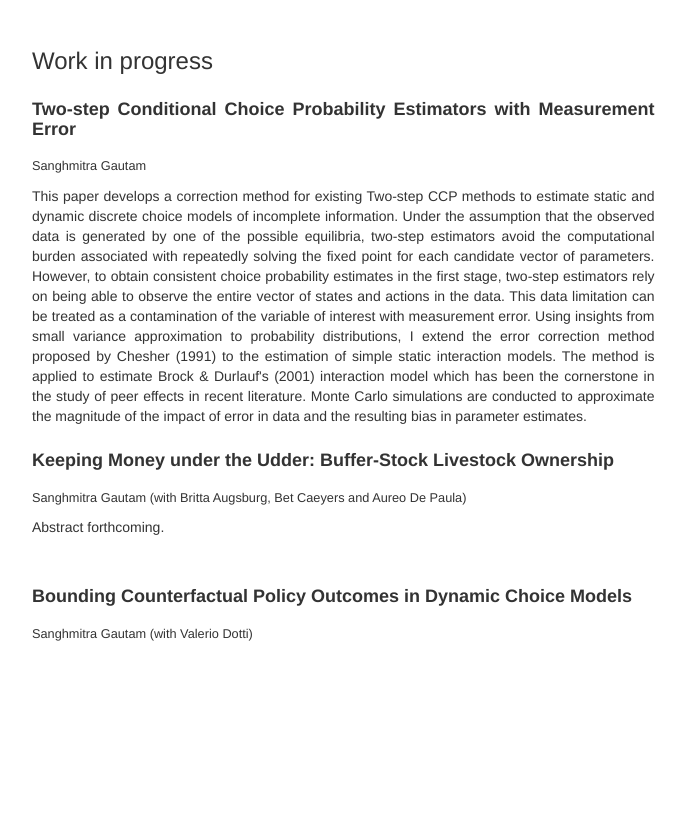
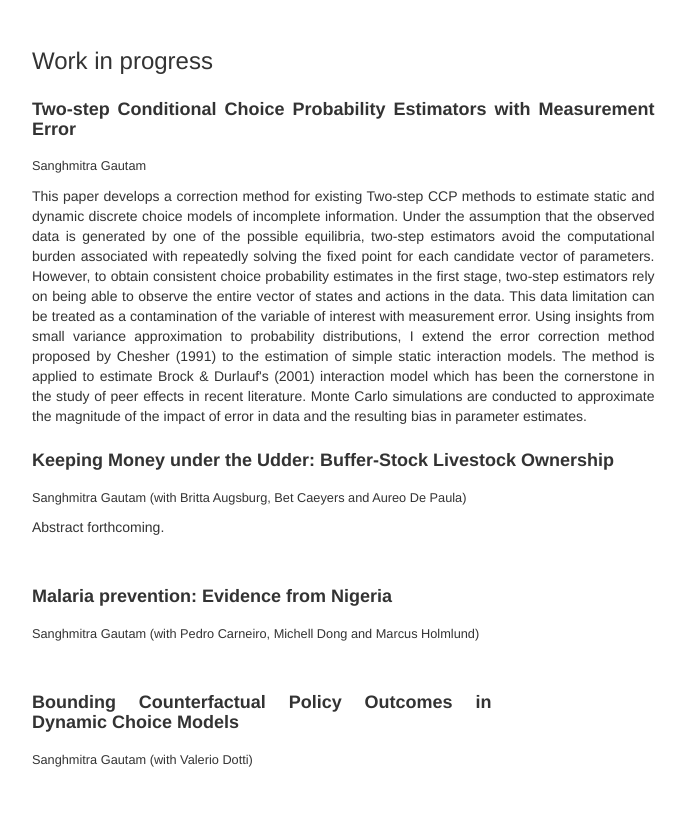
Before and after one commit to sanghmitragautam/sanghmitragautam.github.io, a plain HTML site: page research.html in a window 1280 px wide. Shown: the part 1010-1837 px from the top of the page, without its empty margins (188-874 px from the left). Before the commit the page ends 1738 px from the top, so only its background shows below. Drawn offline with nearby package versions, Linux system fonts and the light colour scheme.

Commit message:
Update research.html

```diff
--- a/research.html
+++ b/research.html
@@ -141,6 +141,22 @@
         </div>
         </div>
 
+	    <div class='row' style="padding-top: 25px;">
+        <div class='col-md-9'>
+          <!--h3>Work in progress</h3-->
+          <div class='span10'>
+            <div class='ptitle'>
+              <h4 href=""> Malaria prevention: Evidence from Nigeria</h4>
+            </div>
+            <div class='authors'><small>Sanghmitra Gautam (with Pedro Carneiro, Michell Dong and Marcus Holmlund)</small></div>
+          </div>
+          <div class='span10'>
+            <div class='abstract'>
+            <!--p> This paper develops a new methodology to perform counterfactual analysis in a specific class of games that are not necessarily supermodular and feature a large multiplicity of equilibria. We show that a simple characterization of the set of equilibria can be derived under mild preference restrictions. The method consists of determining a total order over the set of possible equilibria with respect to the choice variable of interest, which holds irrespective of the order of other choice variables. We derive sufficient conditions for this result to hold, and show that it survives small perturbations. Under this result, it is easy to calculate bounds for the equilibrium level of the choice variable of interest using standard computational methods. Lastly, this method is applied to a class of Dynamic Discrete Choice large games which dramatically eases the computational burden induced by multiple equilibria in the counterfactual analysis.</p-->
+
+        </div>
+        </div>
+
       <div class='row' style="padding-top: 25px;">
         <div class='col-md-9'>
           <!--h3>Work in progress</h3-->
```
